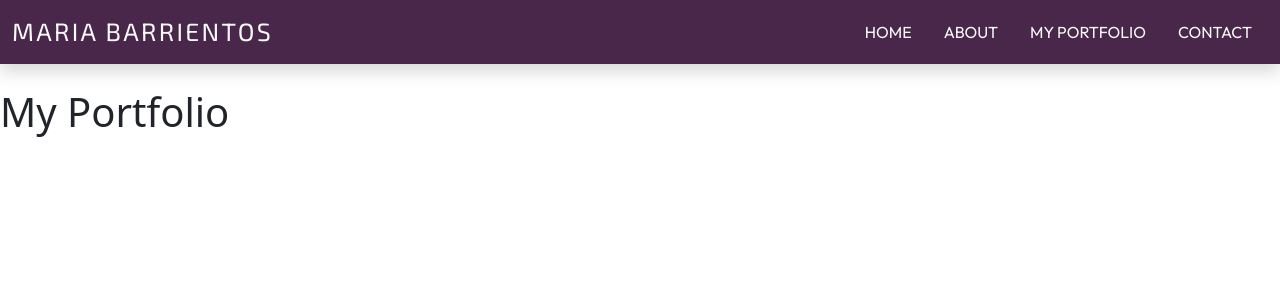
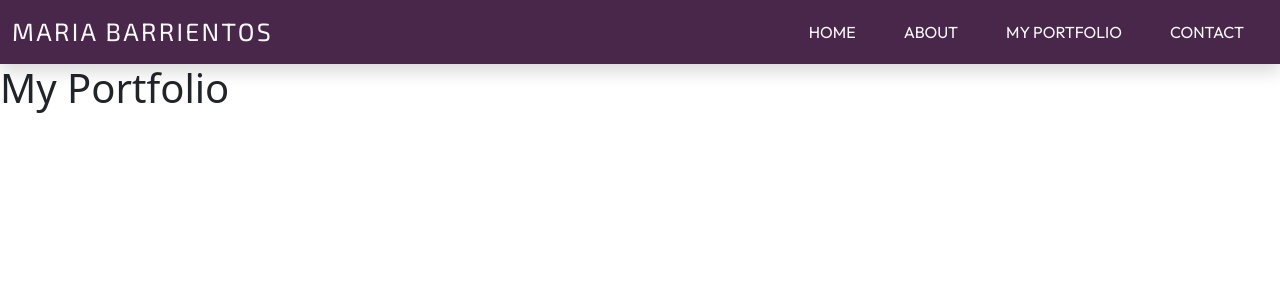
Before and after one commit to cotebarrientos/my-portfolio, a React (Create React App) app: page / in a window 1280 px wide. Shown: the top 300 px of the page. Built offline with nearby package versions, Linux system fonts and the light colour scheme.

Commit message:
Fix navbar issue about the active link

```diff
--- a/src/components/Navbar.jsx
+++ b/src/components/Navbar.jsx
@@ -1,14 +1,13 @@
 import React from 'react'
 import { Link } from 'react-scroll'
 import { Navbar as Appbar,
-Container,
-Nav} from 'react-bootstrap'
+Container} from 'react-bootstrap'
 
 const Navbar = () => {
     return (
         <Appbar collapseOnSelect
             expand="lg"
-            className="background-color mb-4 navbar-dark shadow"
+            className="background-color navbar-dark shadow"
             sticky="top">
             <Container fluid>
             <Appbar.Brand
@@ -17,19 +16,44 @@ const Navbar = () => {
             </Appbar.Brand>
             <Appbar.Toggle aria-controls="responsive-navbar-nav" />
             <Appbar.Collapse id="responsive-navbar-nav">
-                <Nav className="ms-auto text-uppercase font-outfit">
-                    <Nav.Link className="ps-3 pe-3">
+                <ul className="navbar-nav ms-auto text-uppercase font-outfit">
+                    <li className="nav-item ps-3 pe-3">
                         <Link
+                        className="nav-link"
                         activeClass="active"
                         to="homeSection"
                         spy={true}
                         smooth={true}
                         duration={500}>Home</Link>
-                    </Nav.Link>
-                    <Nav.Link  href="#" className="ps-3 pe-3">About</Nav.Link>
-                    <Nav.Link href="#" className="ps-3 pe-3">My Portfolio</Nav.Link>
-                    <Nav.Link  href="#" className="ps-3 pe-3">Contact</Nav.Link>
-                </Nav>
+                    </li>
+                    <li className="nav-item ps-3 pe-3">
+                        <Link
+                        className="nav-link"
+                        activeClass="active"
+                        to="#"
+                        spy={true}
+                        smooth={true}
+                        duration={500}>About</Link>
+                    </li>
+                    <li className="nav-item ps-3 pe-3">
+                        <Link
+                        className="nav-link"
+                        activeClass="active"
+                        to="#"
+                        spy={true}
+                        smooth={true}
+                        duration={500}>My Portfolio</Link>
+                    </li>
+                    <li className="nav-item ps-3 pe-3">
+                        <Link
+                        className="nav-link"
+                        activeClass="active"
+                        to="#"
+                        spy={true}
+                        smooth={true}
+                        duration={500}>Contact</Link>
+                    </li>
+                </ul>
             </Appbar.Collapse>
             </Container>
         </Appbar>
--- a/src/index.css
+++ b/src/index.css
@@ -40,13 +40,13 @@ html,body {
   color: #FAFAFA;
 }
 
-.background-color .navbar-nav .nav-link:hover,
-.background-color .navbar-nav .nav-link:focus,
-.background-color .navbar-nav .nav-link:active{
+.background-color .navbar-nav .nav-item .nav-link.active,
+.background-color .navbar-nav .nav-item .nav-link:hover,
+.background-color .navbar-nav .nav-item .nav-link:focus,
+.background-color .navbar-nav .nav-item .nav-link:active{
   color: #FFFFFF;
   background-color: #94618E;
 }
-
 
 /* Media Queries */
 
```
